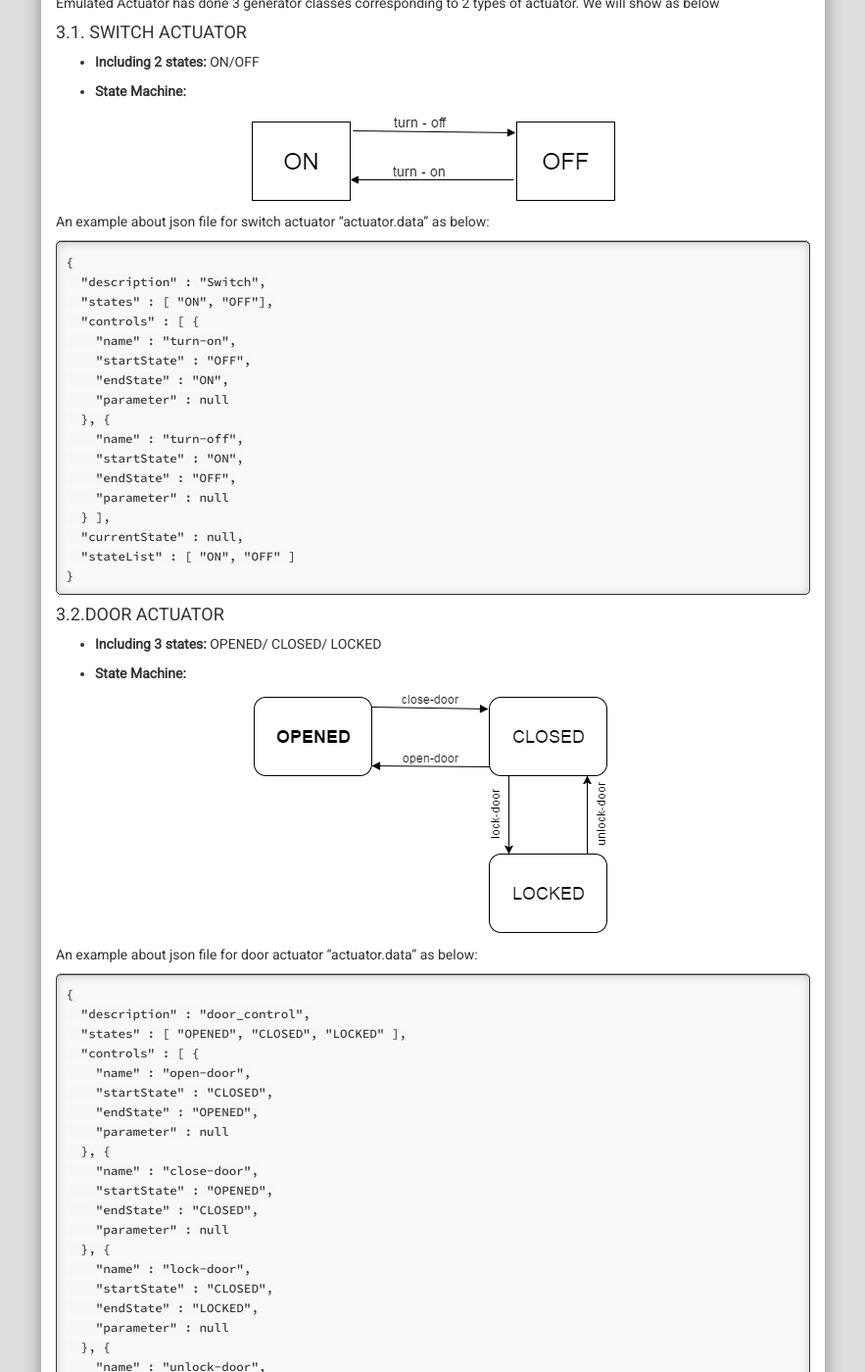
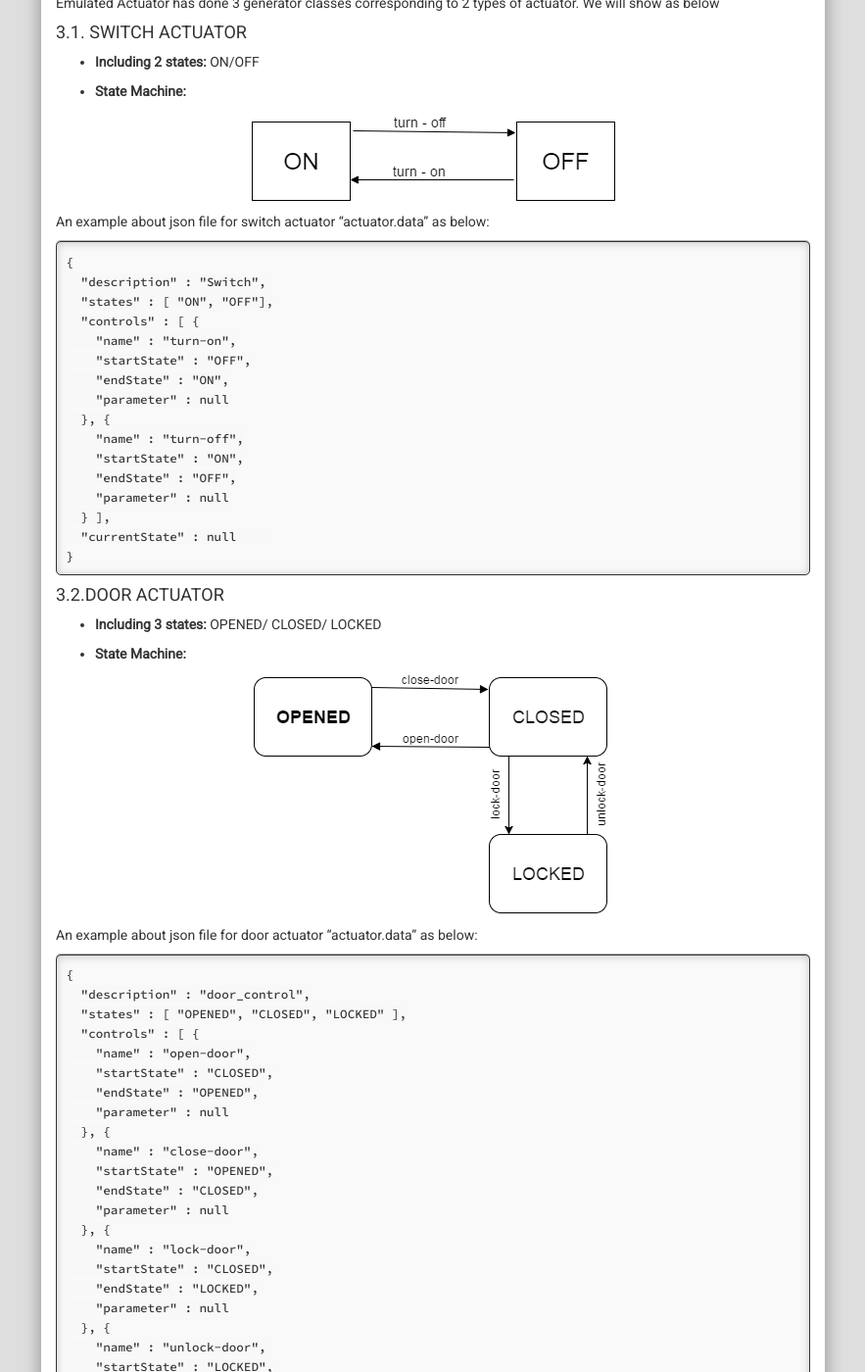
Before and after one commit to EllaPham/TEIT, a Jekyll site: the page built from _posts/2016-06-27-emulated-actuator.md, in a window 1280 px wide and 1400 px high, scrolled down 1391 px. Shown: the whole window at 98% size, without its empty margins (208-1091 px from the left). Built offline with Jekyll 4.4.1, drawn with Linux system fonts in a browser that asks for light colours; some of the changed text lies outside the part shown.

Commit message:
Update doc

```diff
--- a/_posts/2016-06-27-emulated-actuator.md
+++ b/_posts/2016-06-27-emulated-actuator.md
@@ -87,8 +87,7 @@
         "endState" : "OFF",
         "parameter" : null
       } ],
-      "currentState" : null,
-      "stateList" : [ "ON", "OFF" ]
+      "currentState" : null
     }
 
 #### 3.2.DOOR ACTUATOR
@@ -126,8 +125,7 @@
         "endState" : "CLOSED",
         "parameter" : null
       } ],
-      "currentState" : "LOCKED",
-      "stateList" : [ "OPENED", "CLOSED", "LOCKED" ]
+      "currentState" : "LOCKED"
     }
 
 ### 4. USAGE
```
